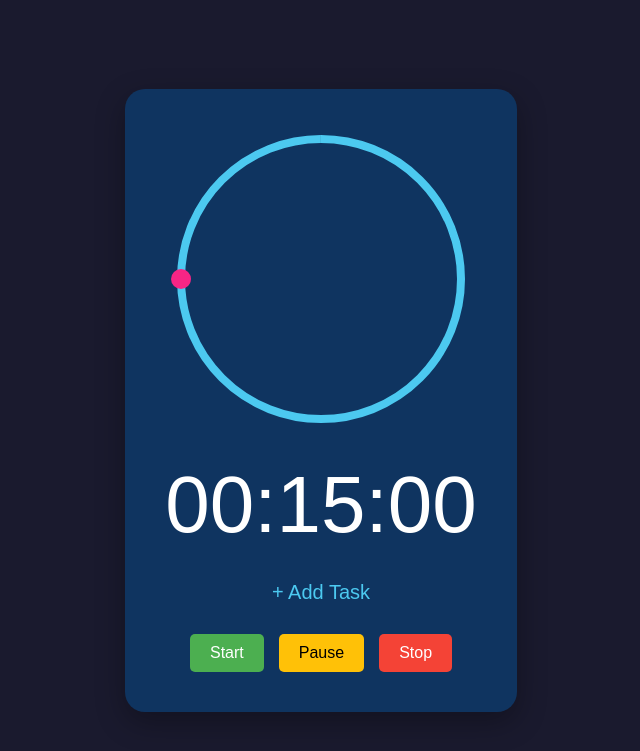
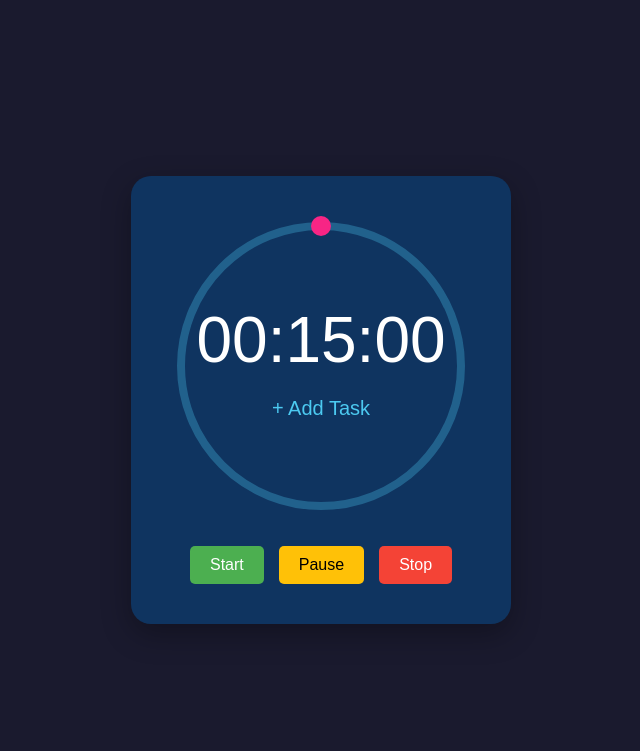
Before and after one commit to bakunobu/smart_wish_tracker, a Flask app: page / in a window 1280 px wide. Shown: the top 751 px of the page, without its empty margins (319-959 px from the left). Run offline with Flask 3, Linux system fonts and the light colour scheme.

Commit message:
countdown fix

```diff
--- a/templates/countdown.html
+++ b/templates/countdown.html
@@ -24,15 +24,15 @@
         }
 
         .clock {
-            font-size: 5rem;
+            font-size: 4rem;
             color: white;
-            margin-bottom: 20px;
+            margin-bottom: 10px;
             cursor: pointer;
         }
 
         .task-container {
             position: relative;
-            margin: 30px 0;
+            margin: 10px 0;
         }
 
         .task-name {
@@ -85,16 +85,36 @@
             margin: 0 auto 30px;
         }
 
-        .progress-ring {
-            transform: rotate(-90deg);
+        .circle-content {
+            position: absolute;
+            top: 0;
+            left: 0;
+            width: 100%;
+            height: 100%;
+            display: flex;
+            flex-direction: column;
+            justify-content: center;
+            align-items: center;
+            text-align: center;
         }
+
 
         .progress-circle {
             fill: none;
-            stroke: #4cc9f0;
+            stroke: rgba(76, 201, 240, 0.3); /* Semi-transparent background */
             stroke-width: 8;
             stroke-dasharray: 879.2;
             stroke-dashoffset: 0;
+        }
+
+        .progress-arc {
+            fill: none;
+            stroke: #4cc9f0; /* Solid progress */
+            stroke-width: 8;
+            stroke-dasharray: 879.2;
+            stroke-dashoffset: 879.2;
+            transform: rotate(-90deg);
+            transform-origin: center;
         }
 
         .progress-point {
@@ -109,14 +129,17 @@
         <div class="progress-container">
             <svg class="progress-ring" width="300" height="300">
                 <circle class="progress-circle" cx="150" cy="150" r="140"></circle>
+                <circle class="progress-arc" cx="150" cy="150" r="140"></circle>
                 <circle class="progress-point" cx="150" cy="10" r="10"></circle>
             </svg>
-        </div>
 
-        <div class="clock" id="clock">00:15:00</div>
-
-        <div class="task-container" id="task-container">
-            <div class="add-task" id="add-task">+ Add Task</div>
+            <!-- Timer and task centered inside circle -->
+            <div class="circle-content">
+                <div class="clock" id="clock">00:15:00</div>
+                <div class="task-container" id="task-container">
+                    <div class="add-task" id="add-task">+ Add Task</div>
+                </div>
+            </div>
         </div>
 
         <div class="controls">
@@ -256,11 +279,26 @@
         const progress = 1 - (totalSeconds / 900);
         const angle = progress * 360;
         const rad = (angle * Math.PI) / 180;
-        const cx = 150 + 140 * Math.sin(rad);
-        const cy = 150 - 140 * Math.cos(rad);
+
+        // Calculate point position counterclockwise from top
+        const cx = 150 + 140 * Math.sin(-rad);
+        const cy = 150 - 140 * Math.cos(-rad);
 
         progressPoint.setAttribute('cx', cx);
         progressPoint.setAttribute('cy', cy);
+
+        // Update progress arc
+        const circumference = 879.2;
+        const progressArc = document.querySelector('.progress-arc');
+        progressArc.style.strokeDashoffset = progress * circumference;
+    }
+
+    function resetProgress() {
+        progressPoint.setAttribute('cx', 150);
+        progressPoint.setAttribute('cy', 10);
+
+        const progressArc = document.querySelector('.progress-arc');
+        progressArc.style.strokeDashoffset = 0;
     }
 
     function resetProgress() {
```
